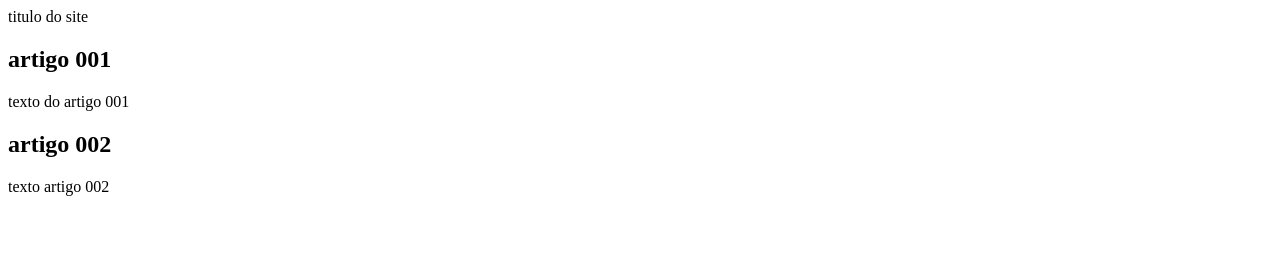
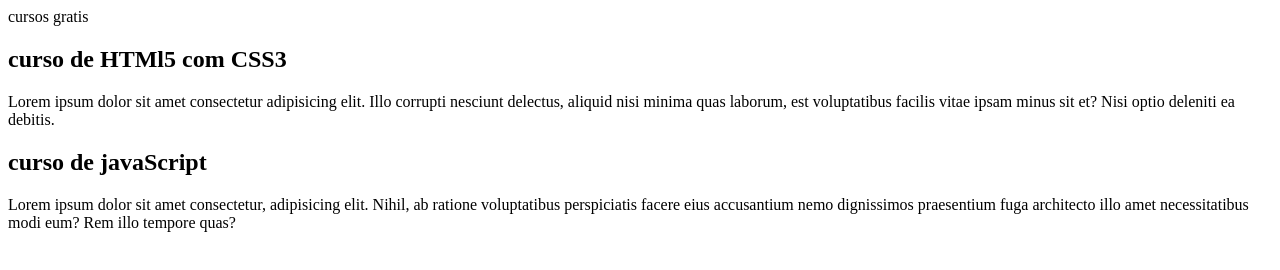
Before and after one commit to diegop42/projeto-site-, a plain HTML site: page index.html in a window 1280 px wide. Drawn offline with Linux system fonts and the light colour scheme.

Commit message:
comecei a escrever o conteudo

```diff
--- a/index.html
+++ b/index.html
@@ -8,14 +8,14 @@
 </head>
 <body>
   <main >
-      <header>titulo do site</header>
+      <header>cursos gratis</header>
       <article>
-          <h2>artigo 001</h2>
-          <p>texto do artigo 001</p>
+          <h2>curso de HTMl5 com CSS3</h2>
+          <p>Lorem ipsum dolor sit amet consectetur adipisicing elit. Illo corrupti nesciunt delectus, aliquid nisi minima quas laborum, est voluptatibus facilis vitae ipsam minus sit et? Nisi optio deleniti ea debitis.</p>
       </article>
       <article>
-          <h2>artigo 002</h2>
-          <p>texto artigo 002</p>
+          <h2>curso de javaScript</h2>
+          <p>Lorem ipsum dolor sit amet consectetur, adipisicing elit. Nihil, ab ratione voluptatibus perspiciatis facere eius accusantium nemo dignissimos praesentium fuga architecto illo amet necessitatibus modi eum? Rem illo tempore quas?</p>
       </article>
   </main>
 </body>
```
